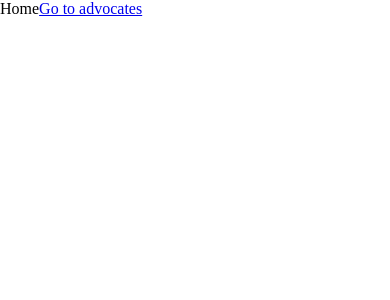
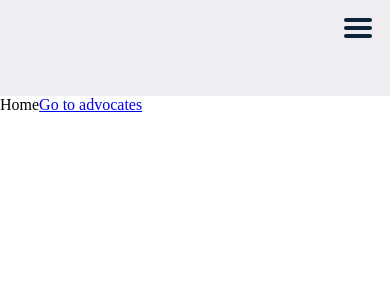
Before and after one commit to cuzo24/advocates, a React (Vite) app: page / in a window 390 px wide. Shown: the top 300 px of the page. Built offline with nearby package versions, Linux system fonts and the light colour scheme; the HTML template or start-up script is replaced by a standard one.

Commit message:
feat: add basic hamburger menu

```diff
--- a/src/App.jsx
+++ b/src/App.jsx
@@ -5,13 +5,16 @@ import { Route, Routes } from 'react-router-dom';
 import Home from './pages/Home.jsx';
 import Advocates from './pages/Advocates.jsx';
 
+// Layout
+import Navbar from './components/Navbar/Navbar.jsx';
+
 // Styles
 import './styles.css';
 
 export default function App() {
   return (
     <Routes>
-      <Route path="/">
+      <Route path="/" element={<Navbar />}>
         <Route index element={<Home />} />
         <Route path="advocates" element={<Advocates />} />
       </Route>
--- /dev/null
+++ b/src/components/HamburgerButton/HamburgerButton.jsx
@@ -0,0 +1,83 @@
+import React, { useEffect, useState } from 'react';
+import styled, { css } from 'styled-components';
+
+// Hooks
+import useOutsideClick from '../../hooks/useOutsideClick.jsx';
+
+// Components
+import HamburgerMenu from '../HamburgerMenu/HamburgerMenu.jsx';
+
+const StyledBurger = styled.div`
+  position: fixed;
+  top: 0.75rem;
+  right: 1rem;
+  z-index: 1;
+
+  display: flex;
+  flex-direction: column;
+  align-items: center;
+  justify-content: center;
+  gap: 0.25rem;
+
+  width: 2rem;
+  height: 2rem;
+
+  cursor: pointer;
+
+  div {
+    width: 1.75rem;
+    height: 0.25rem;
+    border-radius: 100vw;
+    transition: transform 350ms, opacity 250ms, background-color 250ms;
+
+    ${({ open }) => css`
+      background-color: ${open ? '#D1D1F1' : '#0D2538'};
+
+      &:nth-child(1) {
+        transform: ${open ? 'translateY(0.5rem) rotate(45deg)' : 'rotate(0)'};
+      }
+
+      &:nth-child(2) {
+        transform: ${open ? 'translateX(100%)' : 'translateX(0)'};
+        opacity: ${open ? 0 : 1};
+      }
+
+      &:nth-child(3) {
+        transform: ${open ? 'translateY(-0.5rem) rotate(-45deg)' : 'rotate(0)'};
+      }
+    `};
+  }
+
+  @media screen and (min-width: 48rem) {
+    display: none;
+  }
+`;
+
+export default function HamburgerButton() {
+  const [isOpen, setIsOpen] = useState(false);
+
+  function handleClick() {
+    setIsOpen((prevIsOpen) => !prevIsOpen);
+  }
+
+  function handleClickOutside() {
+    setIsOpen(false);
+  }
+
+  const ref = useOutsideClick(handleClickOutside);
+
+  return (
+    <>
+      <StyledBurger
+        ref={ref}
+        open={isOpen}
+        onClick={handleClick}
+      >
+        <div />
+        <div />
+        <div />
+      </StyledBurger>
+      <HamburgerMenu open={isOpen} />
+    </>
+  );
+}
--- /dev/null
+++ b/src/components/HamburgerMenu/HamburgerMenu.jsx
@@ -0,0 +1,54 @@
+import React from 'react';
+import styled from 'styled-components';
+
+const List = styled.ul`
+  display: flex;
+  flex-wrap: nowrap;
+
+  list-style: none;
+
+  margin: 0;
+  padding: 0;
+
+  transition: transform 350ms;
+
+  li {
+    padding-left: 1.125rem;
+  }
+
+  @media screen and (max-width: 47.9875rem) {
+    position: fixed;
+    top: 0;
+    right: 0;
+
+    flex-direction: column;
+
+    padding: 3.5rem 0 3rem;
+    width: 80%;
+    max-width: 20rem;
+
+    background-color: #0D2538;
+    color: #D1D1F1;
+
+    transform: ${({ open }) => (open ? 'translateX(0)' : 'translateX(100%)')};
+
+    li + li {
+      padding-top: 1.25rem;
+    }
+  }
+
+  @media screen and (min-width: 48rem) {
+    align-items: center;
+  }
+`;
+
+export default function HamburgerMenu({ open }) {
+  return (
+    <List open={open}>
+      <li>Home</li>
+      <li>About Us</li>
+      <li>Sign In</li>
+      <li>Sign Up</li>
+    </List>
+  );
+}
--- /dev/null
+++ b/src/components/Navbar/Navbar.jsx
@@ -0,0 +1,23 @@
+import React, { useState } from 'react';
+import { Outlet } from 'react-router-dom';
+
+// Styled components
+import { Container, Button } from './Navbar.styles.js';
+
+// Components
+import HamburgerButton from '../HamburgerButton/HamburgerButton.jsx';
+
+export default function Navbar() {
+  return (
+    <>
+      <Container>
+        <HamburgerButton />
+        {/* <header>
+          <Button ref={ref} onClick={handleClick}>Increment</Button>
+          {count}
+        </header> */}
+      </Container>
+      <Outlet />
+    </>
+  );
+}
--- /dev/null
+++ b/src/components/Navbar/Navbar.styles.js
@@ -0,0 +1,24 @@
+import styled from 'styled-components';
+
+export const Container = styled.div`
+  padding: 3rem 2rem;
+  background-color: rgb(240, 237, 242);
+  color: rgb(32, 34, 37);
+`;
+
+export const Button = styled.button`
+  color: rgb(240, 237, 242);
+  font-size: 1rem;
+  padding: 0.5rem 1.25rem;
+  margin-right: 0.5rem;
+  background-color: rgb(82, 80, 84);
+  border: none;
+  border-radius: 0.25rem;
+  cursor: pointer;
+
+  @media (hover: hover) {
+    &:hover {
+      background-color: rgb(100, 20, 60);
+    }
+  }
+`;
```
